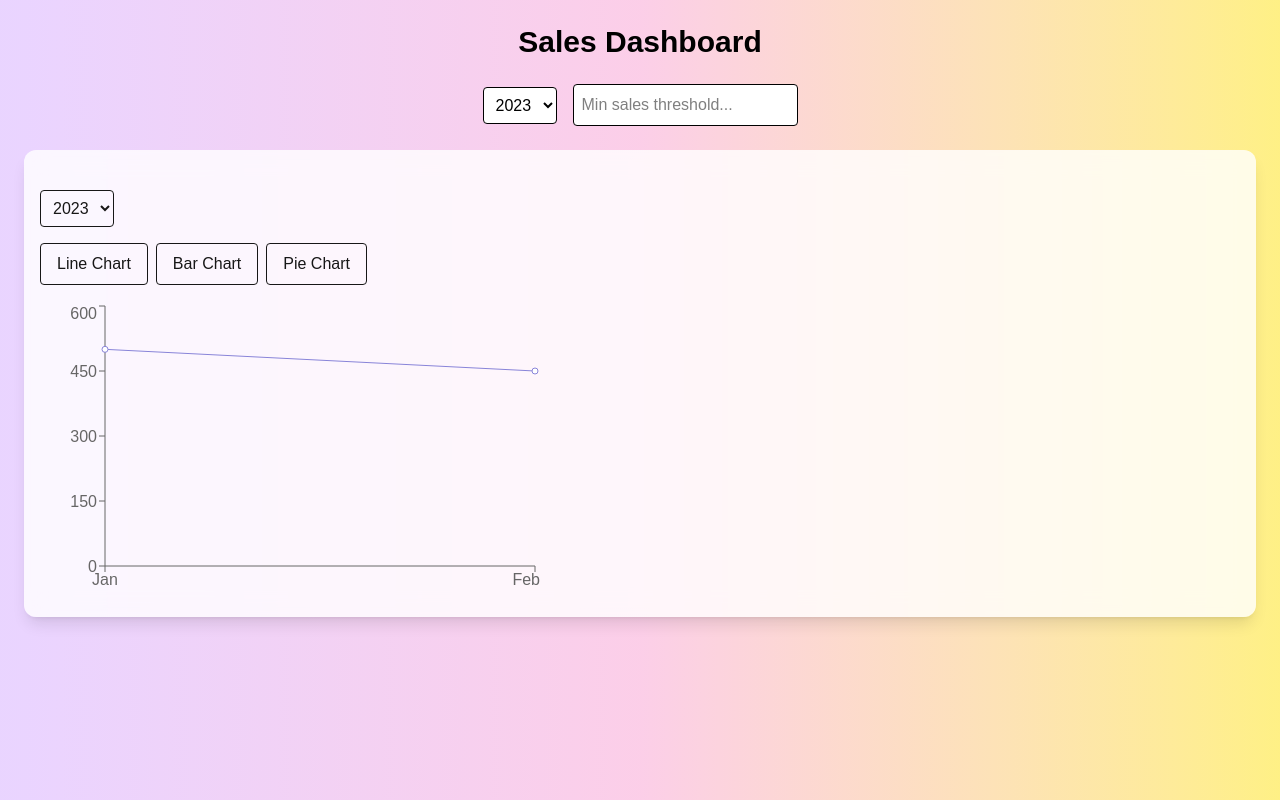
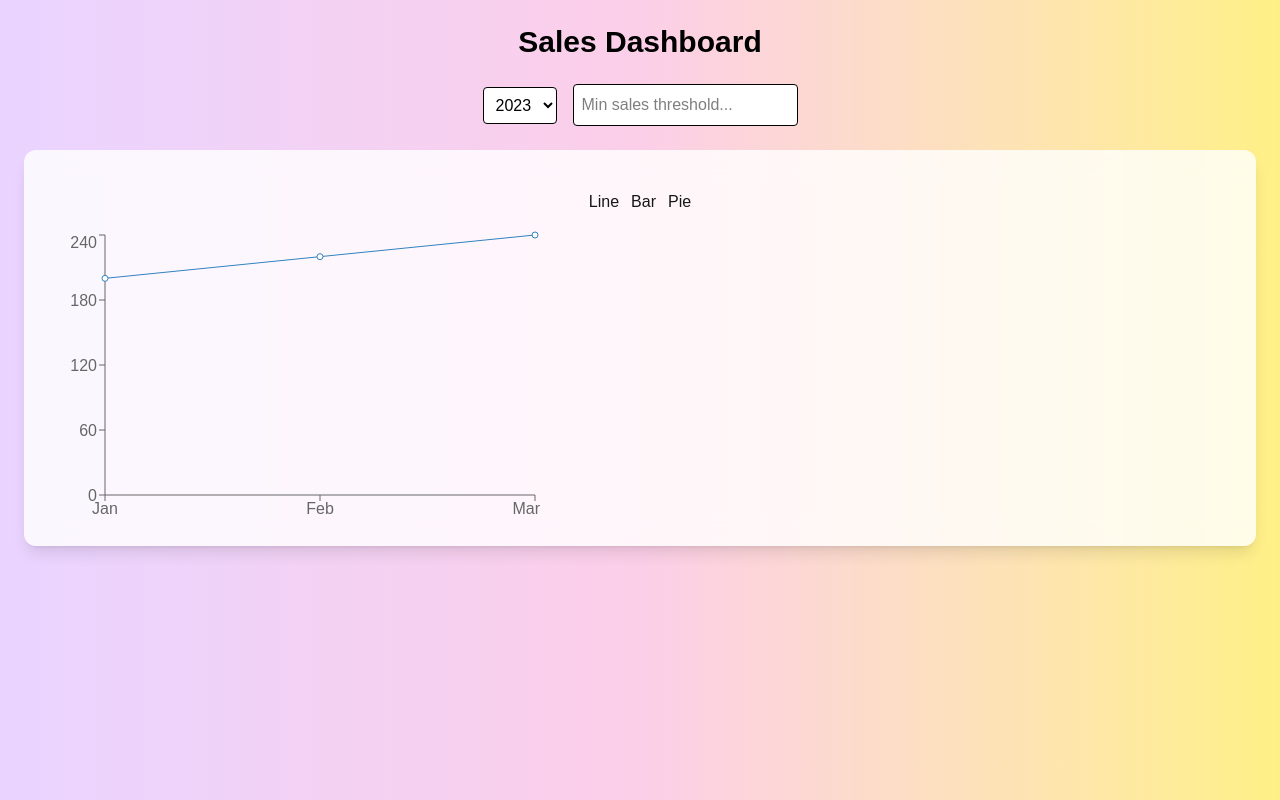
Before and after one commit to diyav615-byte/sales-dashboard-final-assessment, a Next.js app: page /dashboard in a window 1280 px wide. Built offline with nearby package versions, Linux system fonts and the light colour scheme.

Commit message:
Fix SalesRecord type import and dashboard errors

```diff
--- a/app/dashboard/components/molecules/SalesChart.tsx
+++ b/app/dashboard/components/molecules/SalesChart.tsx
@@ -14,102 +14,56 @@ import {
   Bar,
 } from "recharts";
 
-const salesData = [
-  { year: 2022, month: "Jan", sales: 400 },
-  { year: 2022, month: "Feb", sales: 300 },
-  { year: 2023, month: "Jan", sales: 500 },
-  { year: 2023, month: "Feb", sales: 450 },
-  { year: 2024, month: "Jan", sales: 600 },
-  { year: 2024, month: "Feb", sales: 550 },
-];
+import type { SalesRecord } from "../../type/sales";
 
-interface SalesRecord {
-  month: string;
-  sales: number;
-  year: number;
-}
+type SalesChartProps = {
+  data: SalesRecord[];
+};
 
-interface SalesChartProps {
-  data: SalesRecord[];
-}
-
-
-const COLORS = ["#0088FE", "#00C49F"];
+const COLORS = ["#0088FE", "#00C49F", "#FFBB28"];
 
 export default function SalesChart({ data }: SalesChartProps) {
-  const [selectedYear, setSelectedYear] = useState(2023);
-  const [chartType, setChartType] = useState<"line" | "pie" | "bar">("line");
+  const [chartType, setChartType] =
+    useState<"line" | "bar" | "pie">("line");
 
-  const filteredData = salesData.filter(
-    (item) => item.year === selectedYear
-  );
+  if (!data || data.length === 0) {
+    return <p className="text-center">No data available</p>;
+  }
 
   return (
     <div className="mt-6">
-
-      {/* YEAR FILTER */}
-      <select
-        value={selectedYear}
-        onChange={(e) => setSelectedYear(Number(e.target.value))}
-        className="border p-2 rounded mb-4 mr-4"
-      >
-        <option value={2022}>2022</option>
-        <option value={2023}>2023</option>
-        <option value={2024}>2024</option>
-      </select>
-
-      {/* CHART BUTTONS */}
-      <div className="mb-4 mx-auto">
-        <div>
-          <button
-            onClick={() => setChartType("line")}
-            className="border px-4 py-2 rounded mr-2"
-          >
-            Line Chart
-          </button>
-
-          <button
-            onClick={() => setChartType("bar")}
-            className="border px-4 py-2 rounded mr-2"
-          >
-            Bar Chart
-          </button>
-
-          <button
-            onClick={() => setChartType("pie")}
-            className="border px-4 py-2 rounded"
-          >
-            Pie Chart
-          </button>
-        </div>
-
+      {/* Buttons */}
+      <div className="mb-4 flex justify-center gap-3">
+        <button onClick={() => setChartType("line")}>Line</button>
+        <button onClick={() => setChartType("bar")}>Bar</button>
+        <button onClick={() => setChartType("pie")}>Pie</button>
       </div>
 
-      {/* LINE CHART */}
+      {/* Line Chart */}
       {chartType === "line" && (
-        <LineChart width={500} height={300} data={filteredData}>
+        <LineChart width={500} height={300} data={data}>
           <XAxis dataKey="month" />
           <YAxis />
           <Tooltip />
-          <Line type="monotone" dataKey="sales" stroke="#8884d8" />
+          <Line dataKey="sales" />
         </LineChart>
       )}
 
-      {/* BAR CHART */}
+      {/* Bar Chart */}
       {chartType === "bar" && (
-        <BarChart width={500} height={300} data={filteredData}>
+        <BarChart width={500} height={300} data={data}>
           <XAxis dataKey="month" />
           <YAxis />
           <Tooltip />
-          <Bar dataKey="sales" fill="#82ca9d" />
+          <Bar dataKey="sales" />
         </BarChart>
       )}
 
-      {/* PIE CHART */}
+      {/* Pie Chart */}
       {chartType === "pie" && (
         <PieChart width={400} height={300}>
           <Pie
-            data={filteredData}
+            data={data}
             dataKey="sales"
             nameKey="month"
             cx="50%"
@@ -117,8 +71,11 @@ export default function SalesChart({ data }: SalesChartProps) {
             outerRadius={100}
             label
           >
-            {filteredData.map((_, index) => (
-              <Cell key={index} fill={COLORS[index % COLORS.length]} />
+            {data.map((_, index) => (
+              <Cell
+                key={index}
+                fill={COLORS[index % COLORS.length]}
+              />
             ))}
           </Pie>
           <Tooltip />
--- a/app/dashboard/components/organisms/Dashboard.tsx
+++ b/app/dashboard/components/organisms/Dashboard.tsx
@@ -3,26 +3,28 @@
 import { useState } from "react";
 import SalesChart from "../molecules/SalesChart";
 import { salesDataByYear } from "../../data/salesData";
+import { SalesRecord } from "../../type/sales";
 
 export default function DashboardPage() {
   const [year, setYear] = useState(2023);
   const [threshold, setThreshold] = useState<number | "">("");
 
-  // Filter data based on threshold
-  const filteredData = salesDataByYear[year].filter(
-    (item) => threshold === "" || item.value >= threshold
-  );
+  const filteredData: SalesRecord[] =
+    salesDataByYear[year]?.filter(
+      (item) => threshold === "" || item.sales >= threshold
+    ) ?? [];
 
   return (
-    <div className="min-h-screen bg-gradient-to-r from-indigo-100 via-green-100 to-orange-100 p-6">
-      <h1 className="text-3xl font-bold mb-6 text-center text-black">Sales Dashboard</h1>
+    <div className="min-h-screen p-6">
+      <h1 className="text-3xl font-bold mb-6 text-center">
+        Sales Dashboard
+      </h1>
 
-      {/* Year Dropdown */}
       <div className="flex justify-center mb-4 gap-4">
         <select
           value={year}
           onChange={(e) => setYear(Number(e.target.value))}
-          className="p-2 rounded border border-black bg-white text-black"
+          className="p-2 rounded border"
         >
           <option value={2023}>2023</option>
           <option value={2024}>2024</option>
@@ -31,14 +33,15 @@ export default function DashboardPage() {
 
         <input
           type="number"
-          placeholder="Enter sales threshold"
+          placeholder="Sales threshold"
           value={threshold}
-          onChange={(e) => setThreshold(e.target.value === "" ? "" : Number(e.target.value))}
-          className="p-2 rounded border border-black text-black"
+          onChange={(e) =>
+            setThreshold(e.target.value === "" ? "" : Number(e.target.value))
+          }
+          className="p-2 rounded border"
         />
       </div>
 
-      {/* Charts */}
       <SalesChart data={filteredData} />
     </div>
   );
--- a/app/dashboard/data/salesData.tsx
+++ b/app/dashboard/data/salesData.tsx
@@ -1,31 +1,19 @@
-export type SalesRecord = {
-  month: string;
-  value: number;
-};
+import { SalesRecord } from "../type/sales";
 
 export const salesDataByYear: Record<number, SalesRecord[]> = {
   2023: [
-    { month: "Jan", value: 200 },
-    { month: "Feb", value: 220 },
-    { month: "Mar", value: 240 },
-    { month: "Apr", value: 230 },
-    { month: "May", value: 260 },
-    { month: "Jun", value: 280 },
+    { month: "Jan", sales: 200 },
+    { month: "Feb", sales: 220 },
+    { month: "Mar", sales: 240 },
   ],
   2024: [
-    { month: "Jan", value: 250 },
-    { month: "Feb", value: 270 },
-    { month: "Mar", value: 290 },
-    { month: "Apr", value: 310 },
-    { month: "May", value: 330 },
-    { month: "Jun", value: 360 },
+    { month: "Jan", sales: 250 },
+    { month: "Feb", sales: 270 },
+    { month: "Mar", sales: 290 },
   ],
   2025: [
-    { month: "Jan", value: 300 },
-    { month: "Feb", value: 320 },
-    { month: "Mar", value: 350 },
-    { month: "Apr", value: 370 },
-    { month: "May", value: 400 },
-    { month: "Jun", value: 430 },
+    { month: "Jan", sales: 300 },
+    { month: "Feb", sales: 320 },
+    { month: "Mar", sales: 350 },
   ],
 };
--- a/app/dashboard/page.tsx
+++ b/app/dashboard/page.tsx
@@ -2,7 +2,8 @@
 
 import { useState, useMemo } from "react";
 import SalesCharts from "./components/molecules/SalesChart";
-import { salesDataByYear, SalesRecord } from "./data/salesData";
+import { salesDataByYear} from "./data/salesData";
+import { SalesRecord } from "./type/sales";
 
 export default function Dashboard() {
   const [year, setYear] = useState<number>(2023);
@@ -13,7 +14,7 @@ export default function Dashboard() {
     const data = salesDataByYear[year] || [];
 
     if (threshold !== "") {
-      return data.filter((item) => item.value >= threshold);
+      return data.filter((item) => item.sales >= threshold);
     }
     return data;
   }, [year, threshold]);
@@ -46,7 +47,7 @@ export default function Dashboard() {
 
       {/* Charts */}
       <div className="bg-white/80 backdrop-blur-md rounded-xl p-4 shadow-lg">
-        <SalesCharts data={filteredData} />
+        <SalesCharts data ={filteredData} />
       </div>
     </div>
   );
--- /dev/null
+++ b/app/dashboard/type/sales.ts
@@ -0,0 +1,4 @@
+export type SalesRecord = {
+  month: string;
+  sales: number;
+}
--- a/app/page.tsx
+++ b/app/page.tsx
@@ -19,7 +19,6 @@ export default function Home() {
       </p>
 
       <div className="mt-8">
-        <SalesChart data={salesData} />
       </div>
     </main>
   );
```
